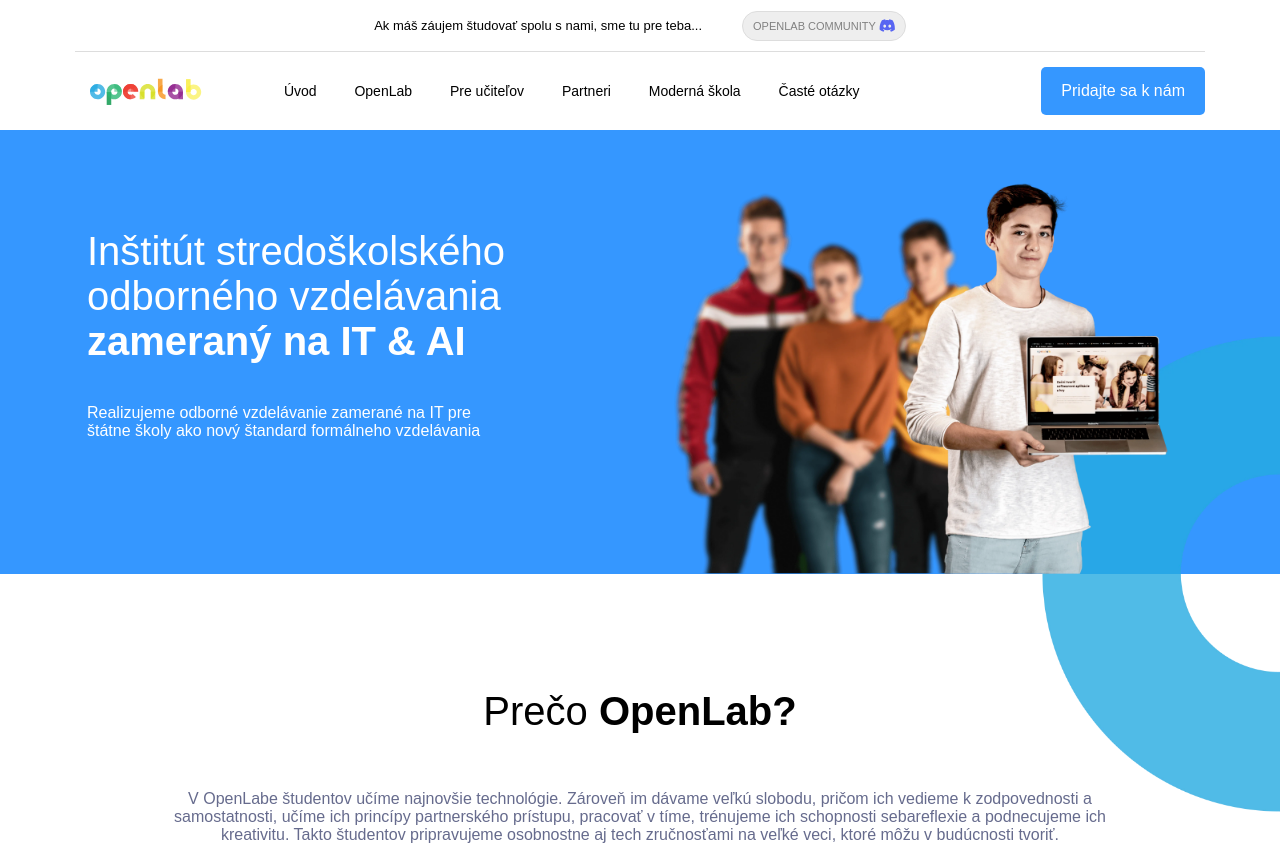
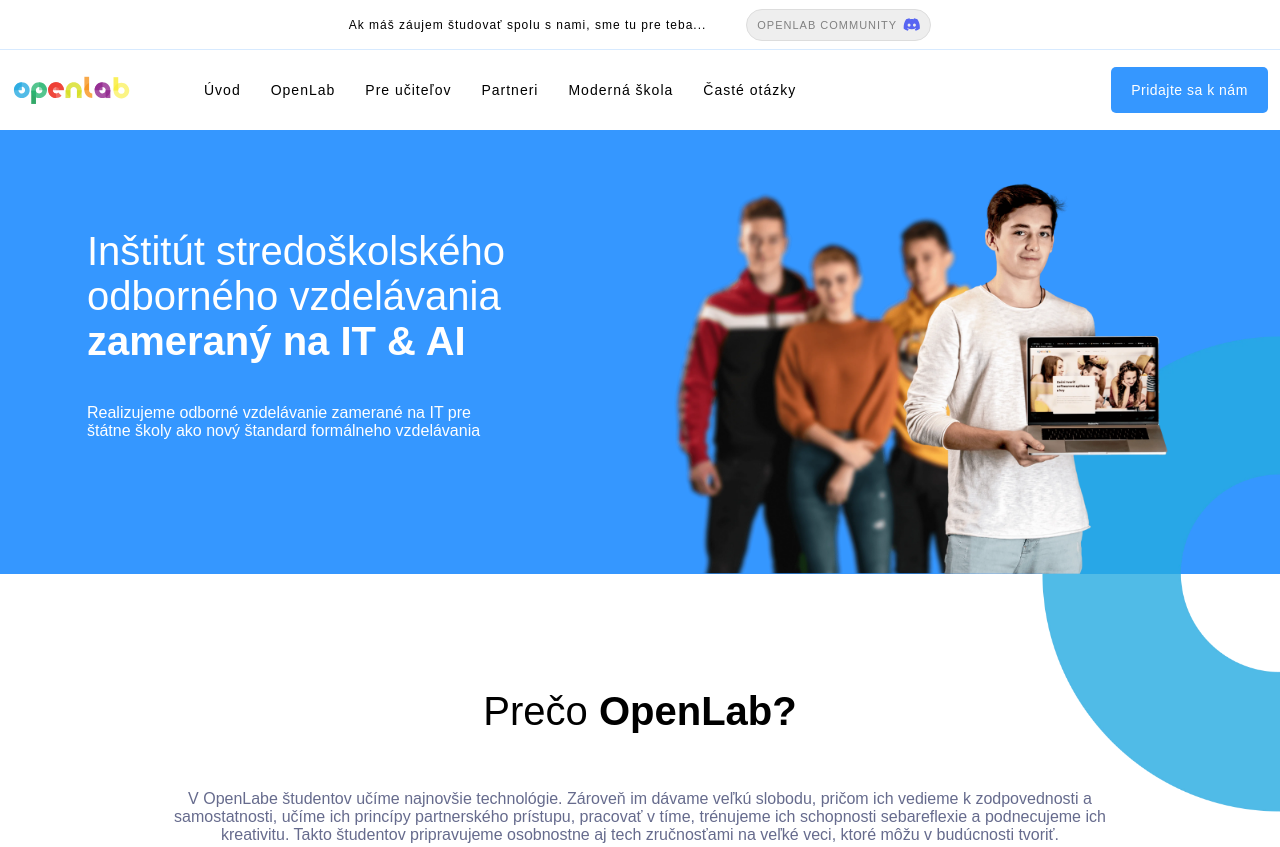
Before and after one commit to Tober-7/Akademia-HTML-a-CSS, a plain HTML site: page index.html in a window 1280 px wide. Shown: the top 847 px of the page. Drawn offline with Linux system fonts and the light colour scheme.

Commit message:
some adjustments

```diff
--- a/index.html
+++ b/index.html
@@ -19,6 +19,7 @@
         </div>
     </header>
     <div class="nav-div">
+        <div class="nav-div-left">
             <img class="nav-img" src="src/img/openlab_logo.svg">
 
             <button class="nav-button-category">Úvod</button>
@@ -27,8 +28,10 @@
             <button class="nav-button-category">Partneri</button>
             <button class="nav-button-category">Moderná škola</button>
             <button class="nav-button-category">Časté otázky</button>
-
+        </div>
+        <div class="nav-div-right">
             <button class="nav-button-join">Pridajte sa k nám</button>
+        </div>
     </div>
     <div class="section-1-div-main">
         <div class="section-1-div-text">
--- a/styles.css
+++ b/styles.css
@@ -22,29 +22,35 @@ header, body{
     justify-content: center;
     align-items: center;
 
-    padding: 5px 0 5px 0;
-    margin: 0 75px 0 75px;
+    padding: 0 12px;
+    margin: auto;
 
-    border-bottom: solid 1px #DDDDDD ;
+    min-width: 1116px;
+    max-width: 1296px;
+    height: 49.2px;
+
+    border-bottom: solid 1px #D7EAFF ;
 }
 
 .header-text{
     cursor: default;
 
-    margin-right: 40px;
+    margin: 0 40px 0 0;
 
     font-family: Arial, Helvetica, sans-serif;
-    font-size: 13px;
+    font-size: 12px;
+    letter-spacing: 1px;
 }
 
 .header-button{
     display: flex;
-    justify-content: space-evenly;
+    justify-content: space-between;
     align-items: center;
 
-    padding: 10px 10px 10px 10px;
+    padding: 6px 10px;
 
-    height: 30px;
+    width: 185px;
+    height: 32px;
 
     background-color: #EEEEEE;
 
@@ -58,14 +64,11 @@ header, body{
     font-family: Arial, Helvetica, sans-serif;
     font-size: 11px;
     color: #808080;
-
-    margin: 0 0 0 0;
+    letter-spacing: 1px;
 }
 
 .header-button-img{
-    width: 1rem;
-
-    margin: 0 0 0 3px;
+    width: 1.1rem;
 }
 
 /*#endregion*/
@@ -77,26 +80,50 @@ header, body{
     justify-content: space-between;
     align-items: center;
 
-    padding: 15px 0 15px 0;
-    margin: 0 75px 0 75px;
+    padding: 0 12px;
+    margin: auto;
+
+    min-width: 1204px;
+    max-width: 1296px;
+    height: 80px;
+}
+
+.nav-div-left{
+    display: flex;
+    justify-content: left;
+    align-items: center;
+}
+
+.nav-div-right{
+    display: flex;
+    justify-content: right;
+    align-items: center;
 }
 
 .nav-img{
-    margin: 0 50px 0 15px;
+    margin-right: 64px;
+
+    width: 120px;
+    height: 28px;
 }
 
 .nav-button-category{
+    padding: 8px;
+    margin-right: 14px;
 
     background-color: transparent;
     border-style: none;
 
     font-family: Arial, Helvetica, sans-serif;
     font-size: 14px;
+    letter-spacing: 1px;
 }
 
 .nav-button-join{
-    padding: 15px 20px 15px 20px;
-    margin: 0 0 0 150px;
+    padding: 12px 20px;
+
+    width: 157px;
+    height: 46.6px;
 
     background-color: #3597FF;
 
@@ -104,8 +131,9 @@ header, body{
     border-radius: 5px;
 
     font-family: Arial, Helvetica, sans-serif;
-    font-size: 16px;
+    font-size: 14px;
     color: white;
+    letter-spacing: 0.5px;
 }
 
 /*#endregion*/
```
Lines whose indentation alone changed are shown as unchanged.
